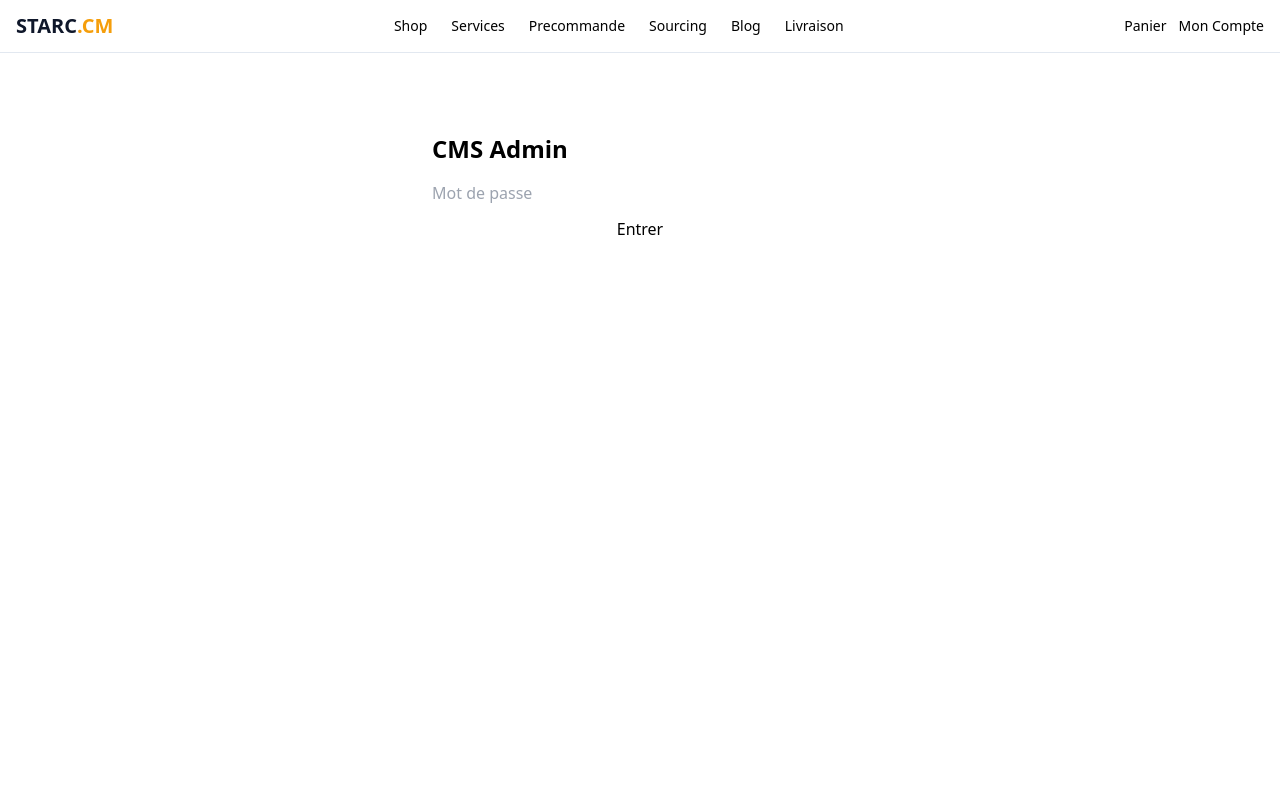
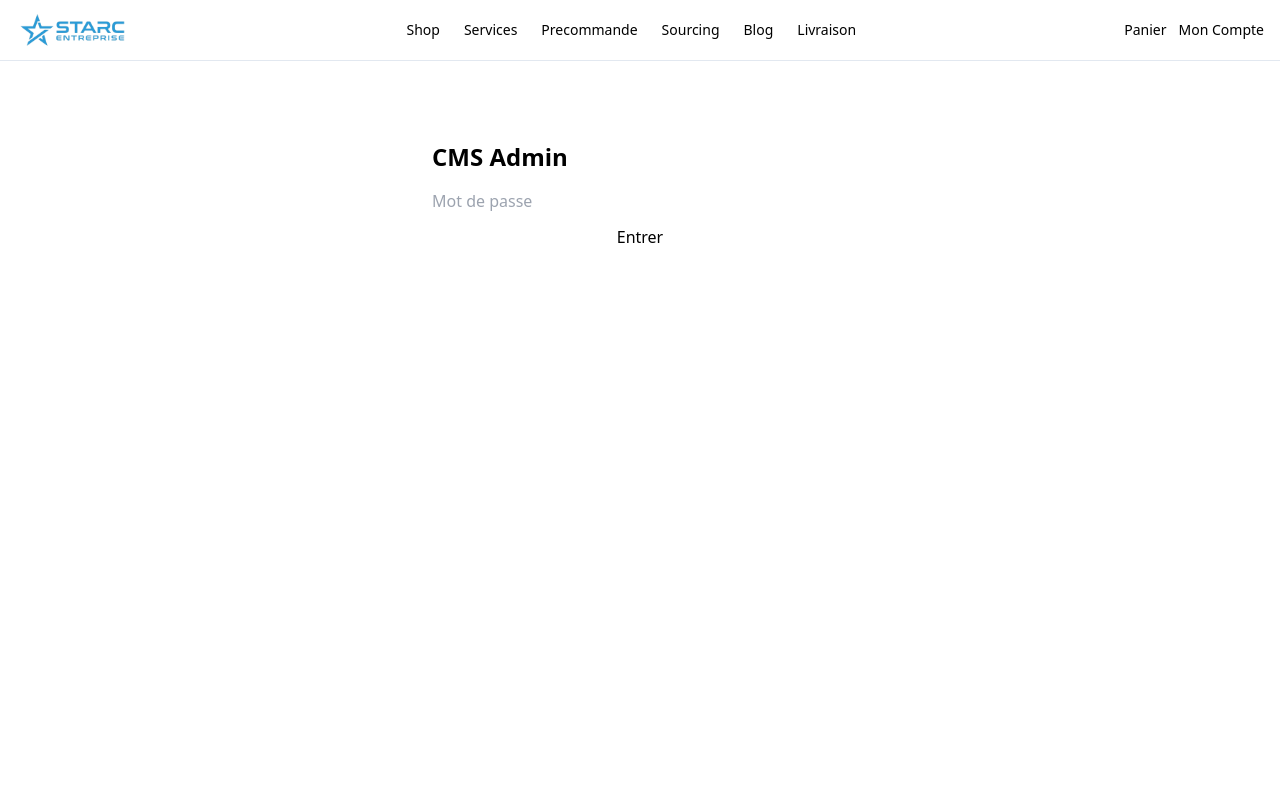
Before and after one commit to mcstean/starc-v6-sveltekit-hono, a SvelteKit app: page /admin/content in a window 1280 px wide. Shown: the top 800 px of the page. Built offline with nearby package versions, Linux system fonts and the light colour scheme.

Commit message:
Add STARC Enterprise logo to header

```diff
--- a/src/routes/+layout.svelte
+++ b/src/routes/+layout.svelte
@@ -7,7 +7,9 @@
 
 <header class="bg-white border-b border-slate-200 sticky top-0 z-40">
   <div class="max-w-7xl mx-auto px-4 py-3 flex items-center justify-between">
-    <a href="/" class="font-bold text-xl text-brand">STARC<span class="text-brand-accent">.CM</span></a>
+    <a href="/" class="flex items-center gap-2">
+      <img src="/logo-starc.png" alt="STARC Enterprise" class="h-9 w-auto">
+    </a>
     <nav class="hidden md:flex gap-6 text-sm font-medium">
       <a href="/shop" class="hover:text-brand-accent">Shop</a>
       <a href="/services" class="hover:text-brand-accent">Services</a>
```
Also changed, not shown: static/logo-starc.png (added).
